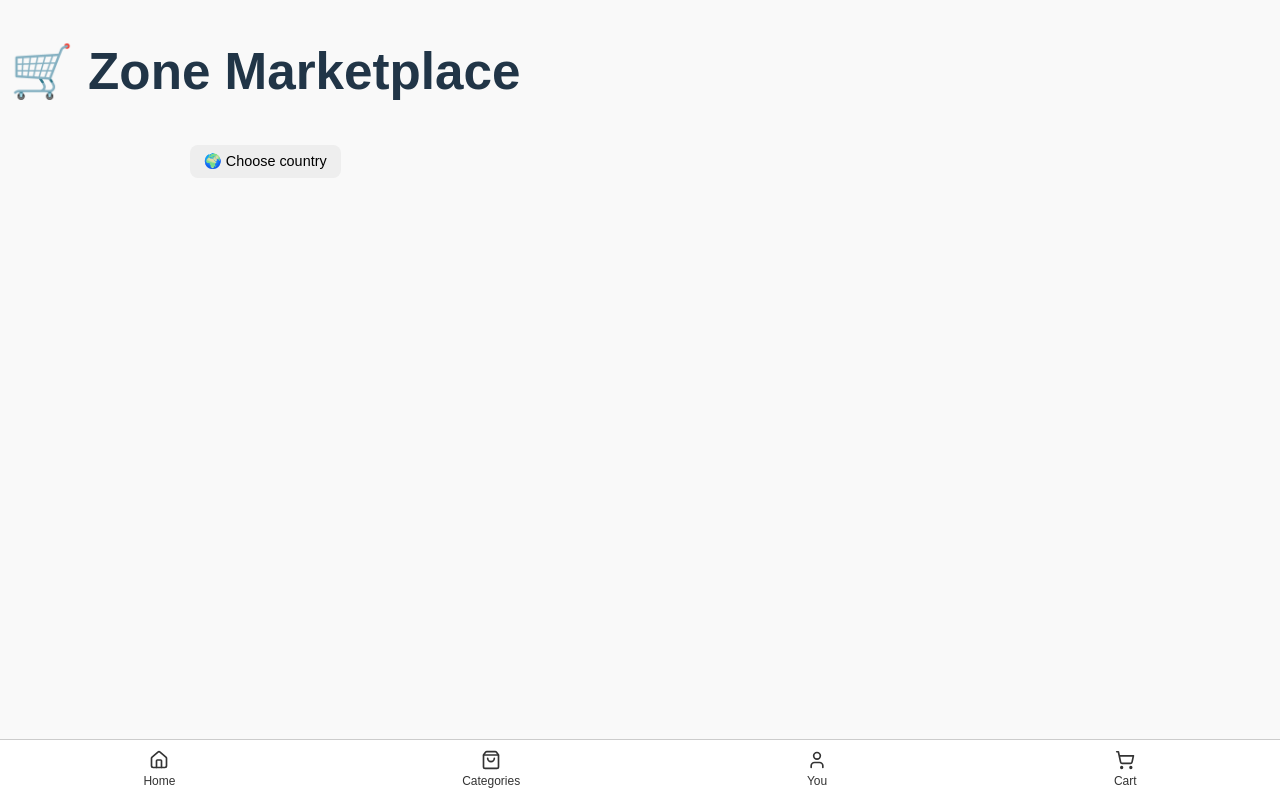
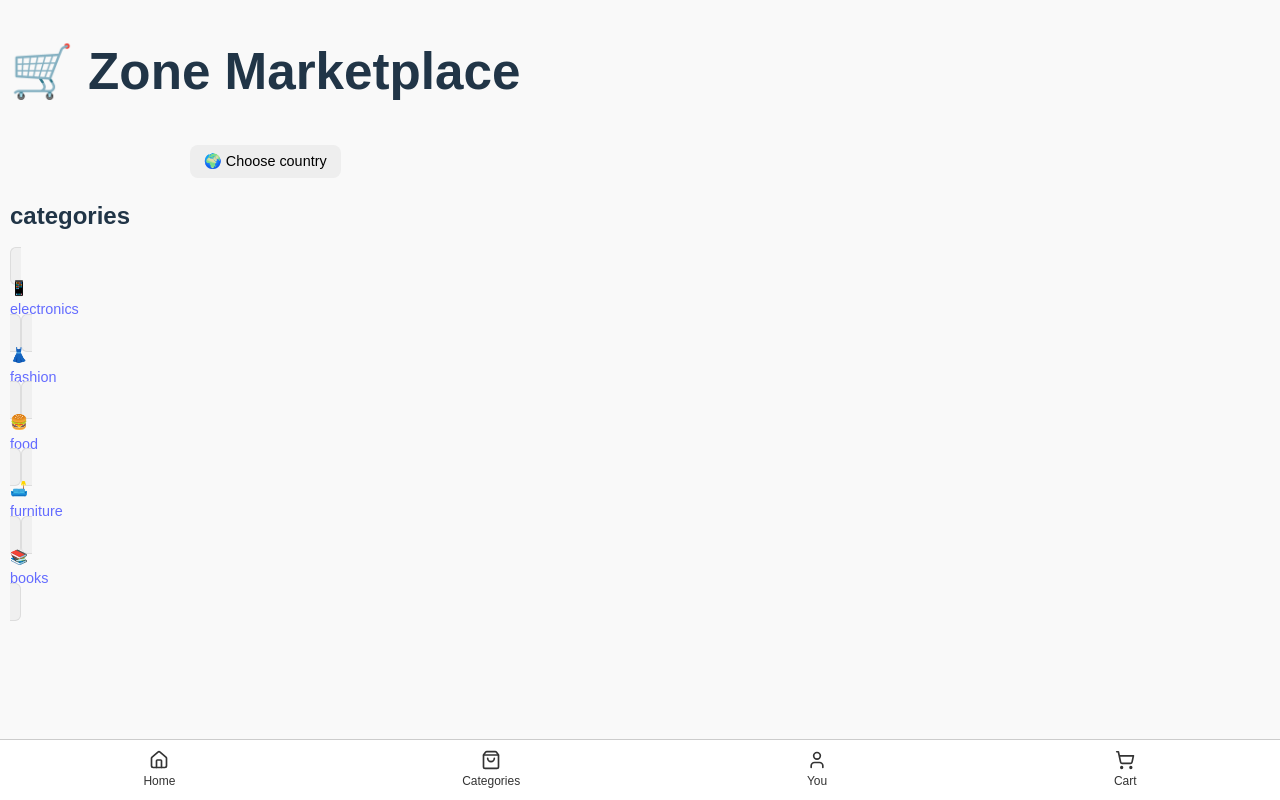
Before and after one commit to phamhongphuctu/zone, a React (Vite) app: page / in a window 1280 px wide. Built offline with nearby package versions, Linux system fonts and the light colour scheme.

Commit message:
moi nhat roi

```diff
--- a/src/App.tsx
+++ b/src/App.tsx
@@ -83,10 +83,10 @@ function App() {
         </select>
       )}
 
-      <Routes>
-        <Route path="/:countryCode" element={<Home />} />
-        <Route path="/product/:id" element={<ProductDetail />} />
-      </Routes>
+<Routes>
+  <Route path="/" element={<Categories />} />
+</Routes>
+
 
       <BottomNav />
     </div>
```
